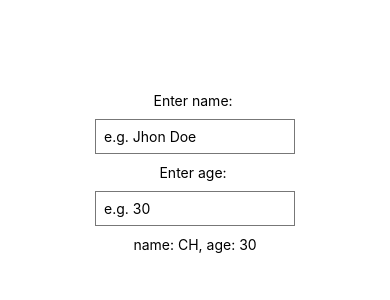
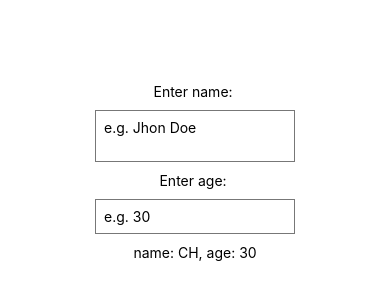
Before and after one commit to carloshvidigal/Curso_React-Native, a React Native app: screen / in a window 390 px wide. Shown: the part 250-550 px from the top of the page. Built offline with nearby package versions, Linux system fonts and the light colour scheme.

Commit message:
Update App.js
Text Inputs add

```diff
--- a/App.js
+++ b/App.js
@@ -12,12 +12,15 @@ export default function App() {
 
       <Text>Enter name: </Text>
       <TextInput
+      multiline           //permite várias linhas
+
       style={styles.input}
       placeholder = 'e.g. Jhon Doe'
       onChangeText={(val) => setName(val)} />
 
       <Text>Enter age: </Text>
       <TextInput
+      keyboardType='numeric'   //permite somente números
       style={styles.input}
       placeholder = 'e.g. 30'
       onChangeText={(val) => setAge(val)} />
```
